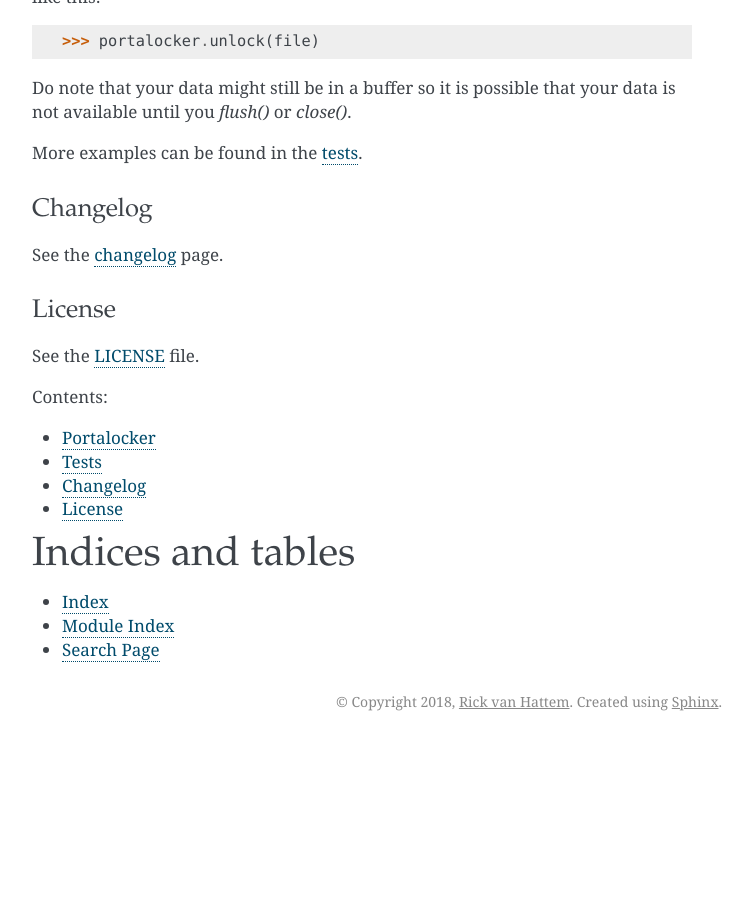
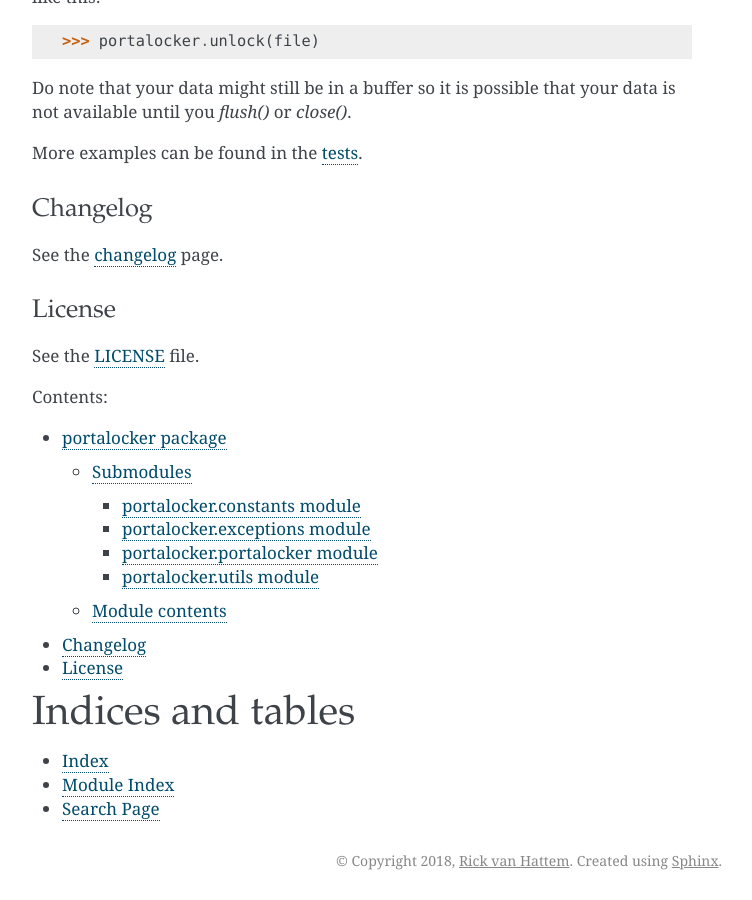
Before and after one commit to wolph/portalocker, a Sphinx documentation site: the page built from docs/index.rst, in a window 1280 px wide and 900 px high, scrolled down 1455 px. Shown: the whole window, without its empty margins (388-1140 px from the left). Built offline with Sphinx 7.4.7, drawn with Linux system fonts in a browser that asks for light colours; before the commit the page ends 2196 px from its top, so only the background shows below that; some of the changed text lies outside the part shown.

```diff
--- /dev/null
+++ b/docs/portalocker.constants.rst
@@ -0,0 +1,7 @@
+portalocker.constants module
+============================
+
+.. automodule:: portalocker.constants
+    :members:
+    :undoc-members:
+    :show-inheritance:
--- /dev/null
+++ b/docs/portalocker.exceptions.rst
@@ -0,0 +1,7 @@
+portalocker.exceptions module
+=============================
+
+.. automodule:: portalocker.exceptions
+    :members:
+    :undoc-members:
+    :show-inheritance:
--- /dev/null
+++ b/docs/portalocker.portalocker.rst
@@ -0,0 +1,7 @@
+portalocker.portalocker module
+==============================
+
+.. automodule:: portalocker.portalocker
+    :members:
+    :undoc-members:
+    :show-inheritance:
--- a/docs/portalocker.rst
+++ b/docs/portalocker.rst
@@ -1,15 +1,20 @@
-Portalocker
-===========
+portalocker package
+===================
+
+Submodules
+----------
+
+.. toctree::
+
+   portalocker.constants
+   portalocker.exceptions
+   portalocker.portalocker
+   portalocker.utils
+
+Module contents
+---------------
 
 .. automodule:: portalocker
     :members:
     :undoc-members:
     :show-inheritance:
-
-Tests
-=====
-
-.. automodule:: tests.tests
-    :members:
-    :undoc-members:
-    :show-inheritance:
--- /dev/null
+++ b/docs/portalocker.utils.rst
@@ -0,0 +1,7 @@
+portalocker.utils module
+========================
+
+.. automodule:: portalocker.utils
+    :members:
+    :undoc-members:
+    :show-inheritance:
```
Also changed, not shown: 1 other file.
